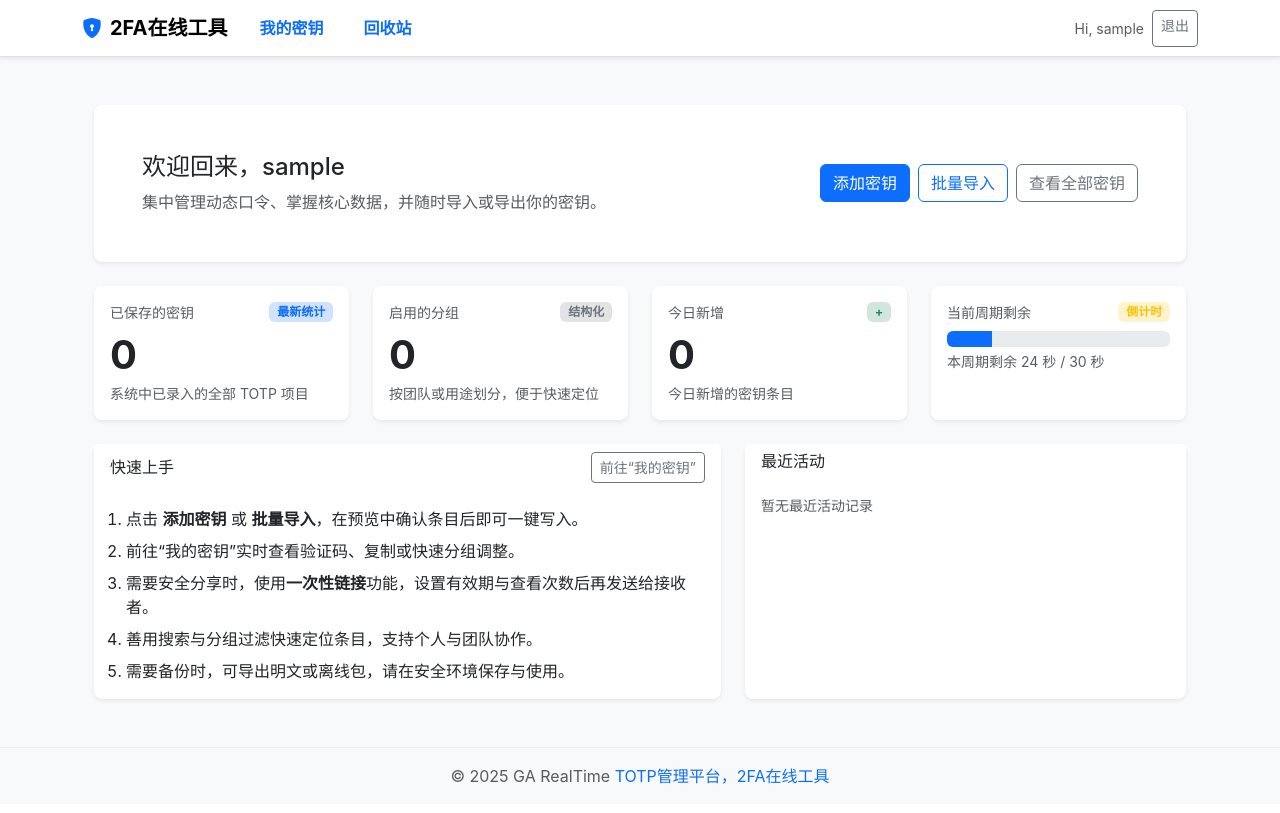
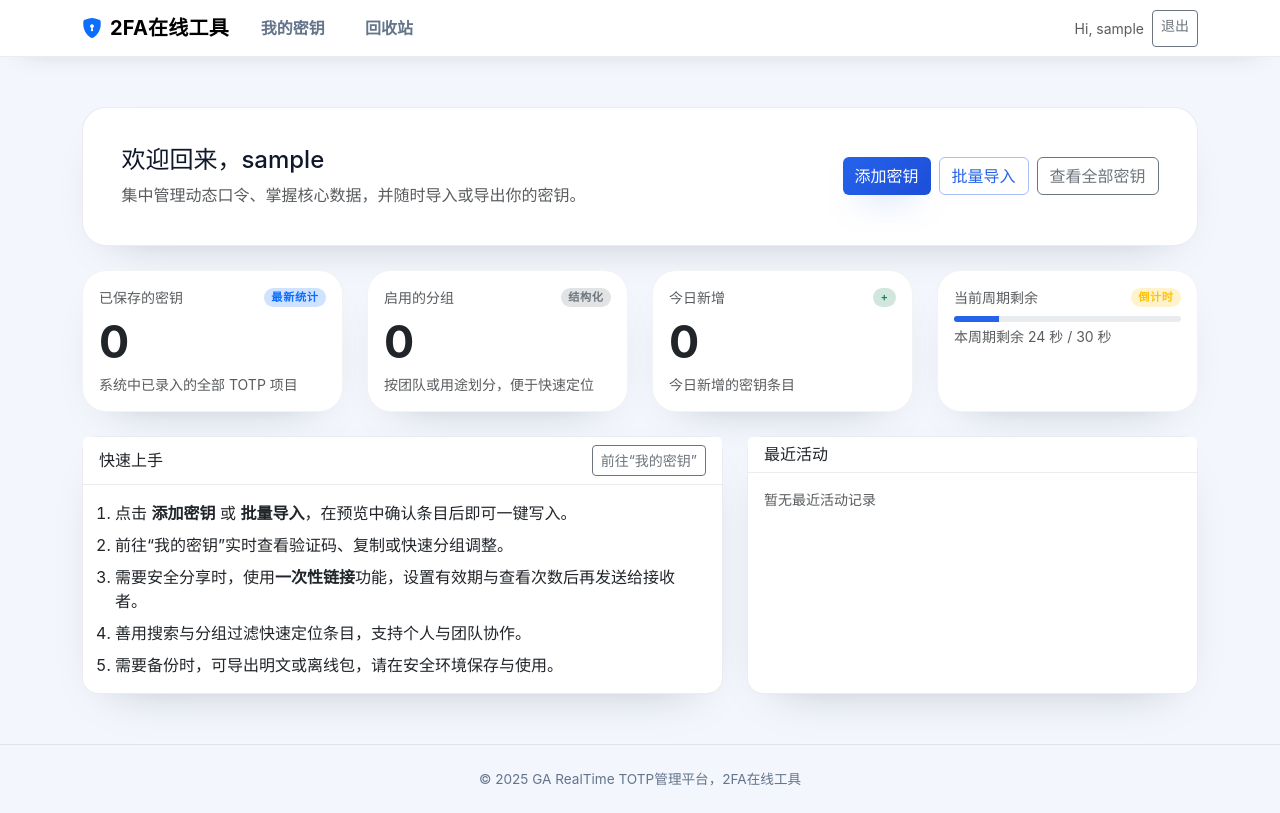
Before and after one commit to xuezhang789/ToTP, a Django app: page / in a window 1280 px wide. Before the commit the page ends 784 px from the top, so only its background shows below. Run offline with Django 4.2, Linux system fonts and the light colour scheme; the visitor is signed in with stand-in values (Sample User, id 1); data that the repository does not hold is empty; some libraries are stand-ins or nearby versions.

Commit message:
修改样式

```diff
--- a/project/settings.py
+++ b/project/settings.py
@@ -61,6 +61,7 @@ USE_I18N = True
 USE_TZ = True
 
 STATIC_URL = "static/"
+STATICFILES_DIRS = [BASE_DIR / "static"]
 DEFAULT_AUTO_FIELD = "django.db.models.BigAutoField"
 
 LOGIN_URL = "/auth/login/"
--- /dev/null
+++ b/static/css/theme.css
@@ -0,0 +1,464 @@
+:root {
+  color-scheme: light;
+  --app-font-family: "SF Pro Display", -apple-system, BlinkMacSystemFont, "Segoe UI", Roboto, "Helvetica Neue", Arial, sans-serif;
+  --app-body-bg: #f3f6fc;
+  --app-surface: #ffffff;
+  --app-surface-alt: #f8fafc;
+  --app-border-color: rgba(15, 23, 42, 0.08);
+  --app-border-strong: rgba(15, 23, 42, 0.12);
+  --app-shadow-soft: 0 18px 48px -32px rgba(15, 23, 42, 0.35);
+  --app-shadow-focus: 0 20px 55px -30px rgba(37, 99, 235, 0.45);
+  --app-text-color: #0f172a;
+  --app-muted-color: #64748b;
+  --app-muted-color-soft: #94a3b8;
+  --app-primary: #2563eb;
+  --app-primary-dark: #1d4ed8;
+  --app-primary-soft: rgba(37, 99, 235, 0.12);
+  --app-success: #16a34a;
+  --app-warning: #f59e0b;
+  --app-danger: #dc2626;
+  --app-radius-md: 16px;
+  --app-radius-lg: 24px;
+  --app-radius-xl: 28px;
+}
+
+body {
+  font-family: var(--app-font-family);
+  background: var(--app-body-bg);
+  color: var(--app-text-color);
+  min-height: 100vh;
+}
+
+a {
+  color: var(--app-primary);
+}
+
+a:hover,
+a:focus {
+  color: var(--app-primary-dark);
+}
+
+.navbar {
+  background: var(--app-surface);
+  border-bottom: 1px solid var(--app-border-color);
+  box-shadow: 0 10px 28px -22px rgba(15, 23, 42, 0.35);
+}
+
+.navbar-brand span {
+  font-weight: 700;
+  letter-spacing: 0.01em;
+}
+
+.navbar .nav-link {
+  font-weight: 600;
+  color: var(--app-muted-color);
+  transition: background-color 0.2s ease, color 0.2s ease, box-shadow 0.2s ease;
+  border-radius: 0.6rem;
+}
+
+.navbar .nav-link:hover {
+  color: var(--app-primary);
+}
+
+.navbar .nav-link.active {
+  background: linear-gradient(140deg, var(--app-primary), var(--app-primary-dark));
+  color: #fff !important;
+  box-shadow: 0 16px 32px -18px rgba(37, 99, 235, 0.65);
+}
+
+.navbar .nav-link.active:hover {
+  color: #fff;
+}
+
+main.app-main {
+  padding-block: clamp(1.5rem, 2vw, 2.75rem);
+}
+
+.app-section-title {
+  font-size: clamp(1.4rem, 2.5vw, 1.85rem);
+  font-weight: 700;
+  letter-spacing: 0.01em;
+}
+
+.card,
+.modal-content {
+  border-radius: var(--app-radius-md);
+  border: 1px solid var(--app-border-color);
+  box-shadow: var(--app-shadow-soft);
+}
+
+.card.border-0,
+.modal-content.border-0 {
+  border: none;
+}
+
+.card-header,
+.card-footer {
+  background: var(--app-surface);
+  border-color: var(--app-border-color);
+}
+
+.btn-primary {
+  background: linear-gradient(135deg, var(--app-primary), var(--app-primary-dark));
+  border: none;
+  box-shadow: 0 16px 32px -16px rgba(37, 99, 235, 0.6);
+}
+
+.btn-primary:hover,
+.btn-primary:focus {
+  background: linear-gradient(140deg, var(--app-primary-dark), #1e3a8a);
+  box-shadow: var(--app-shadow-focus);
+}
+
+.btn-outline-primary {
+  color: var(--app-primary);
+  border-color: rgba(37, 99, 235, 0.4);
+}
+
+.btn-outline-primary:hover,
+.btn-outline-primary:focus {
+  background: rgba(37, 99, 235, 0.12);
+  border-color: var(--app-primary);
+  color: var(--app-primary);
+}
+
+.progress.small,
+.password-strength-bar,
+.one-time-progress {
+  height: 6px;
+  border-radius: 999px;
+  background: rgba(148, 163, 184, 0.2);
+}
+
+.password-strength-bar .progress-bar {
+  border-radius: inherit;
+}
+
+.search-group {
+  white-space: nowrap;
+}
+
+.search-input {
+  width: min(100%, 420px);
+}
+
+.search-group .btn {
+  white-space: nowrap;
+}
+
+@media (max-width: 576px) {
+  .search-input {
+    width: 100%;
+  }
+}
+
+.password-assistant button {
+  white-space: nowrap;
+}
+
+.password-tips {
+  margin: 0;
+  padding: 0;
+  list-style: none;
+}
+
+.password-tips li {
+  position: relative;
+  padding-left: 1.5rem;
+  margin-bottom: 0.25rem;
+}
+
+.password-tips li::before {
+  content: "\2713";
+  position: absolute;
+  left: 0;
+  top: 0;
+  color: var(--bs-success);
+}
+
+.password-tips li.is-warning::before {
+  content: "\26A0";
+  color: var(--bs-warning);
+}
+
+.password-tips li.is-error::before {
+  content: "\2717";
+  color: var(--bs-danger);
+}
+
+.app-note {
+  display: flex;
+  gap: 0.75rem;
+  align-items: flex-start;
+  padding: 0.85rem 1rem;
+  border-radius: var(--app-radius-md);
+  background: rgba(37, 99, 235, 0.1);
+  border: 1px solid rgba(37, 99, 235, 0.18);
+  color: #1d3a8a;
+  font-size: 0.875rem;
+}
+
+.app-note i {
+  color: var(--app-primary);
+  font-size: 1.1rem;
+  margin-top: 0.15rem;
+}
+
+.app-card-grid {
+  display: grid;
+  gap: 1rem;
+  grid-template-columns: repeat(auto-fit, minmax(220px, 1fr));
+}
+
+.app-card-muted {
+  background: var(--app-surface-alt);
+  border-radius: var(--app-radius-md);
+  border: 1px solid rgba(148, 163, 184, 0.25);
+  padding: 1rem 1.25rem;
+  color: var(--app-muted-color);
+}
+
+.app-panel {
+  background: var(--app-surface);
+  border-radius: var(--app-radius-lg);
+  border: 1px solid var(--app-border-color);
+  box-shadow: var(--app-shadow-soft);
+  padding: clamp(1.5rem, 3vw, 2.75rem);
+}
+
+.app-stat-card {
+  border-radius: var(--app-radius-lg);
+  border: 1px solid rgba(15, 23, 42, 0.05);
+  background: var(--app-surface);
+  box-shadow: var(--app-shadow-soft);
+}
+
+.app-stat-card .badge {
+  border-radius: 999px;
+  font-weight: 600;
+  font-size: 0.7rem;
+  letter-spacing: 0.06em;
+  text-transform: uppercase;
+}
+
+.app-stat-card .display-6 {
+  font-size: clamp(2.25rem, 4vw, 2.8rem);
+}
+
+.app-stat-card .progress {
+  height: 6px;
+  border-radius: 999px;
+}
+
+.app-stat-card .progress-bar {
+  background: var(--app-primary);
+}
+
+.code-badge {
+  cursor: pointer;
+  user-select: all;
+}
+
+.app-table-card .table {
+  margin-bottom: 0;
+}
+
+.app-table-card .table thead {
+  background: rgba(148, 163, 184, 0.12);
+}
+
+.app-table-card .table thead th {
+  border-bottom-width: 1px;
+  color: var(--app-muted-color);
+  font-weight: 600;
+  text-transform: uppercase;
+  font-size: 0.75rem;
+  letter-spacing: 0.04em;
+}
+
+.app-table-card .table tbody td {
+  vertical-align: middle;
+}
+
+.app-table-card .table tbody tr.no-data td {
+  padding: 3rem 1rem;
+}
+
+.app-pill {
+  display: inline-flex;
+  align-items: center;
+  gap: 0.4rem;
+  padding: 0.35rem 0.85rem;
+  border-radius: 999px;
+  font-weight: 600;
+  font-size: 0.75rem;
+  letter-spacing: 0.06em;
+  text-transform: uppercase;
+}
+
+.app-pill-soft {
+  background: var(--app-primary-soft);
+  color: var(--app-primary);
+}
+
+.one-time-hero {
+  min-height: calc(100vh - 120px);
+  display: flex;
+  align-items: center;
+}
+
+.one-time-card {
+  background: var(--app-surface);
+  border-radius: var(--app-radius-xl);
+  border: 1px solid var(--app-border-color);
+  box-shadow: var(--app-shadow-soft);
+  overflow: hidden;
+  display: flex;
+  flex-direction: column;
+}
+
+@media (min-width: 992px) {
+  .one-time-card {
+    flex-direction: row;
+  }
+}
+
+.one-time-sidebar {
+  background: var(--app-primary);
+  color: rgba(255, 255, 255, 0.88);
+  padding: 2.4rem 2.75rem;
+  display: flex;
+  flex-direction: column;
+  justify-content: space-between;
+}
+
+@media (max-width: 991.98px) {
+  .one-time-sidebar {
+    padding: 2rem 2.25rem;
+  }
+}
+
+.one-time-sidebar h1 {
+  color: #fff;
+  font-weight: 700;
+}
+
+.one-time-sidebar-subtitle {
+  font-size: 0.75rem;
+  text-transform: uppercase;
+  letter-spacing: 0.08em;
+  color: rgba(255, 255, 255, 0.55);
+}
+
+.one-time-chip {
+  display: inline-flex;
+  align-items: center;
+  gap: 0.4rem;
+  padding: 0.35rem 0.85rem;
+  border-radius: 999px;
+  background: rgba(255, 255, 255, 0.16);
+  color: rgba(255, 255, 255, 0.92);
+  font-size: 0.75rem;
+  letter-spacing: 0.08em;
+  text-transform: uppercase;
+}
+
+.one-time-meta {
+  color: rgba(255, 255, 255, 0.76);
+  font-size: 0.9rem;
+}
+
+.one-time-sidebar ul li {
+  color: rgba(255, 255, 255, 0.7);
+}
+
+.one-time-body {
+  flex: 1;
+  padding: clamp(1.75rem, 2.5vw, 3rem);
+  background: var(--app-surface);
+}
+
+.one-time-code {
+  font-size: clamp(3rem, 6vw, 3.6rem);
+  letter-spacing: 0.35rem;
+  font-variant-numeric: tabular-nums;
+  color: var(--app-text-color);
+}
+
+@media (max-width: 576px) {
+  .one-time-code {
+    letter-spacing: 0.24rem;
+  }
+}
+
+.one-time-countdown {
+  color: var(--app-primary);
+}
+
+.one-time-progress .progress-bar {
+  background: var(--app-primary);
+  border-radius: inherit;
+}
+
+.one-time-note {
+  display: flex;
+  align-items: flex-start;
+  gap: 0.75rem;
+  background: rgba(37, 99, 235, 0.12);
+  border: 1px solid rgba(37, 99, 235, 0.25);
+  border-radius: var(--app-radius-md);
+  padding: 0.85rem 1rem;
+  font-size: 0.875rem;
+  color: #1d3a8a;
+}
+
+.one-time-note i {
+  color: var(--app-primary);
+  font-size: 1.1rem;
+}
+
+.one-time-actions {
+  display: flex;
+  flex-wrap: wrap;
+  gap: 0.75rem;
+}
+
+.one-time-actions .btn {
+  flex: 1 1 180px;
+}
+
+.one-time-details {
+  display: grid;
+  gap: 1rem;
+  grid-template-columns: repeat(auto-fit, minmax(200px, 1fr));
+}
+
+.one-time-detail {
+  border: 1px solid rgba(148, 163, 184, 0.25);
+  border-radius: 18px;
+  padding: 1rem 1.25rem;
+  background: var(--app-surface-alt);
+  color: #475569;
+}
+
+.one-time-invalid-card {
+  border-radius: 1.75rem;
+  border: none;
+  background: var(--app-surface);
+  box-shadow: var(--app-shadow-soft);
+}
+
+footer.app-footer {
+  border-top: 1px solid var(--app-border-color);
+  background: transparent;
+  color: var(--app-muted-color);
+  font-size: 0.85rem;
+}
+
+footer.app-footer a {
+  color: inherit;
+}
+
+footer.app-footer a:hover {
+  color: var(--app-primary);
+}
--- a/templates/base.html
+++ b/templates/base.html
@@ -11,39 +11,16 @@
     <link href="https://cdn.bootcdn.net/ajax/libs/bootstrap/5.3.3/css/bootstrap.min.css" rel="stylesheet">
     <!-- Bootstrap Icons -->
     <link href="https://cdn.bootcdn.net/ajax/libs/bootstrap-icons/1.11.3/font/bootstrap-icons.css" rel="stylesheet">
-
-    <style>
-        body {
-            font-family: -apple-system, BlinkMacSystemFont, 'Segoe UI', Roboto, 'Helvetica Neue', Arial, sans-serif;
-            background-color: #f8f9fa;
-        }
-        .card,
-        .modal-content {
-            border-radius: .5rem;
-        }
-        .navbar {
-            box-shadow: 0 .25rem .75rem rgba(0, 0, 0, .05);
-        }
-        footer {
-            border-top: 1px solid rgba(0, 0, 0, .05);
-        }
-        .code-badge {
-            cursor: pointer;
-            user-select: all;
-        }
-        .progress.small {
-            height: 6px;
-        }
-    </style>
+    <link rel="stylesheet" href="{% static 'css/theme.css' %}">
     {% block head %}{% endblock %}
 </head>
 <body>
 {% include 'navbar.html' %}
-<main class="container py-4">
+<main class="app-main container">
     {% include 'messages.html' %}
     {% block content %}{% endblock %}
 </main>
-<footer class="text-center text-body-secondary py-3">
+<footer class="app-footer text-center py-4">
     &copy; {% now "Y" %} GA RealTime
     <a href="https://2fa.97.cx/" target="_blank" rel="noopener"
        class="text-decoration-none">TOTP管理平台，2FA在线工具</a>
--- a/templates/navbar.html
+++ b/templates/navbar.html
@@ -1,8 +1,8 @@
-<nav class="navbar navbar-expand-lg bg-white border-bottom shadow-sm">
+<nav class="navbar navbar-expand-lg navbar-light">
     <div class="container">
         <a class="navbar-brand d-flex align-items-center gap-2" href="{% url 'dashboard' %}">
-            <i class="bi bi-shield-lock-fill text-primary"></i>
-            <span class="fw-bold">2FA在线工具</span>
+            <i class="bi bi-shield-lock-fill text-primary fs-5"></i>
+            <span>2FA在线工具</span>
         </a>
         <button class="navbar-toggler" type="button" data-bs-toggle="collapse" data-bs-target="#nav" aria-controls="nav"
                 aria-expanded="false" aria-label="Toggle navigation">
@@ -13,11 +13,11 @@
                 {% if request.user.is_authenticated %}
                 {% with current=request.resolver_match.url_name %}
                 <li class="nav-item me-2">
-                    <a class="nav-link rounded px-3 fw-bold {% if current == 'list' %}text-white bg-primary{% else %}text-primary{% endif %}"
+                    <a class="nav-link px-3 {% if current == 'list' %}active{% endif %}"
                        href="{% url 'totp:list' %}">我的密钥</a>
                 </li>
                 <li class="nav-item">
-                    <a class="nav-link rounded px-3 fw-bold {% if current == 'trash' %}text-white bg-primary{% else %}text-primary{% endif %}"
+                    <a class="nav-link px-3 {% if current == 'trash' %}active{% endif %}"
                        href="{% url 'totp:trash' %}">回收站</a>
                 </li>
                 {% endwith %}
--- a/templates/totp/dashboard.html
+++ b/templates/totp/dashboard.html
@@ -9,10 +9,10 @@
 {% endblock %}
 {% block content %}
 {% if request.user.is_authenticated %}
-<div class="container-fluid py-3 py-md-4">
+<div class="py-3 py-md-4">
 
     <!-- 顶部欢迎区 -->
-    <div class="bg-white rounded-3 p-4 p-md-5 mb-4 shadow-sm">
+    <div class="app-panel mb-4">
         <div class="d-flex flex-column flex-md-row align-items-start align-items-md-center justify-content-between gap-3">
             <div>
                 <h1 class="h4 mb-2">欢迎回来，{{ request.user.username }}</h1>
@@ -34,7 +34,7 @@
     <!-- 关键统计 -->
     <div class="row g-3 g-md-4 mb-4">
         <div class="col-12 col-sm-6 col-lg-3">
-            <div class="card h-100 shadow-sm border-0">
+            <div class="card app-stat-card h-100">
                 <div class="card-body">
                     <div class="d-flex justify-content-between align-items-center mb-2">
                         <span class="text-muted small">已保存的密钥</span>
@@ -47,7 +47,7 @@
         </div>
 
         <div class="col-12 col-sm-6 col-lg-3">
-            <div class="card h-100 shadow-sm border-0">
+            <div class="card app-stat-card h-100">
                 <div class="card-body">
                     <div class="d-flex justify-content-between align-items-center mb-2">
                         <span class="text-muted small">启用的分组</span>
@@ -60,7 +60,7 @@
         </div>
 
         <div class="col-12 col-sm-6 col-lg-3">
-            <div class="card h-100 shadow-sm border-0">
+            <div class="card app-stat-card h-100">
                 <div class="card-body">
                     <div class="d-flex justify-content-between align-items-center mb-2">
                         <span class="text-muted small">今日新增</span>
@@ -73,7 +73,7 @@
         </div>
 
         <div class="col-12 col-sm-6 col-lg-3">
-            <div class="card h-100 shadow-sm border-0">
+            <div class="card app-stat-card h-100">
                 <div class="card-body">
                     <div class="d-flex justify-content-between align-items-center mb-2">
                         <span class="text-muted small">当前周期剩余</span>
@@ -102,12 +102,10 @@
     <!-- 快捷操作 & 使用说明 -->
     <div class="row g-3 g-md-4">
         <div class="col-12 col-lg-7">
-            <div class="card shadow-sm border-0 h-100">
-                <div class="card-header bg-white border-0">
-                    <div class="d-flex align-items-center justify-content-between">
-                        <h2 class="h6 mb-0">快速上手</h2>
-                        <a href="{% url 'totp:list' %}" class="btn btn-sm btn-outline-secondary">前往“我的密钥”</a>
-                    </div>
+            <div class="card h-100">
+                <div class="card-header d-flex align-items-center justify-content-between">
+                    <h2 class="h6 mb-0">快速上手</h2>
+                    <a href="{% url 'totp:list' %}" class="btn btn-sm btn-outline-secondary">前往“我的密钥”</a>
                 </div>
                 <div class="card-body">
                     <ol class="mb-0 ps-3">
@@ -122,8 +120,8 @@
         </div>
 
         <div class="col-12 col-lg-5">
-            <div class="card shadow-sm border-0 h-100">
-                <div class="card-header bg-white border-0">
+            <div class="card h-100">
+                <div class="card-header">
                     <h2 class="h6 mb-0">最近活动</h2>
                 </div>
                 <div class="card-body">
--- a/templates/totp/trash.html
+++ b/templates/totp/trash.html
@@ -10,9 +10,9 @@
 <div class="alert alert-info" role="alert">
     回收站中的密钥会在 30 天后自动彻底删除，请在到期前完成恢复操作。
 </div>
-<div class="card shadow-sm border-0">
-    <div class="card-header bg-white">
-        <strong>已删除的密钥</strong>
+<div class="card app-table-card">
+    <div class="card-header">
+        <strong class="text-uppercase small text-muted">已删除的密钥</strong>
     </div>
     <div class="table-responsive">
         <table class="table table-hover table-striped mb-0 align-middle">
```
Also changed, not shown: templates/accounts/signup.html (+0 -20 lines), templates/totp/list.html (+4 -12 lines), templates/totp/one_time_link.html (+0 -172 lines).
